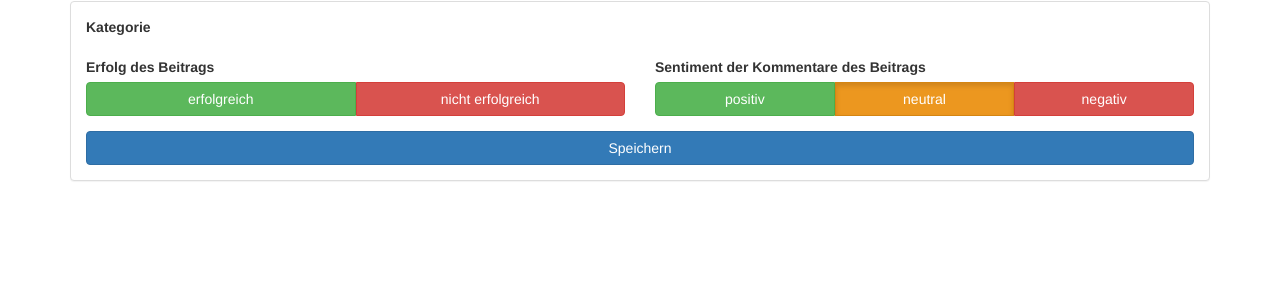
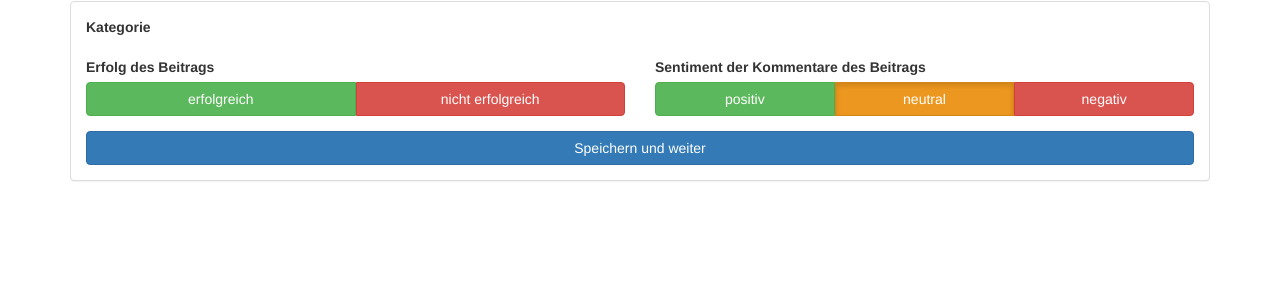
Before and after one commit to CCWI/post-categoriser-tool, a Flask app: template templates/post.html in a window 1280 px wide. Shown: the part 323-623 px from the top of the page. Run offline with Flask 2, Linux system fonts and the light colour scheme; the template is opened without the code that fills it, so the values that code supplies are empty; some libraries are stand-ins or nearby versions.

Commit message:
Changed text of the save button.

```diff
--- a/templates/post.html
+++ b/templates/post.html
@@ -209,7 +209,7 @@
                     </div>
 
 
-                    <button type="submit" class="btn btn-primary btn-block">Speichern</button>
+                    <button type="submit" class="btn btn-primary btn-block">Speichern und weiter</button>
 
                 </form>
             </div>
```
